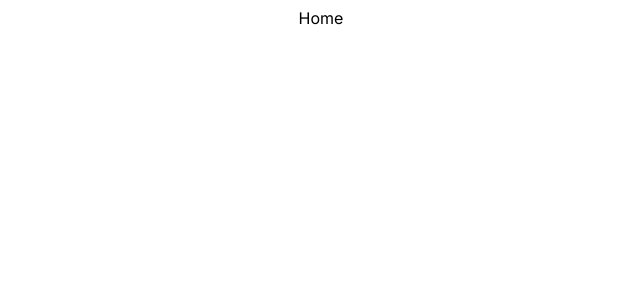
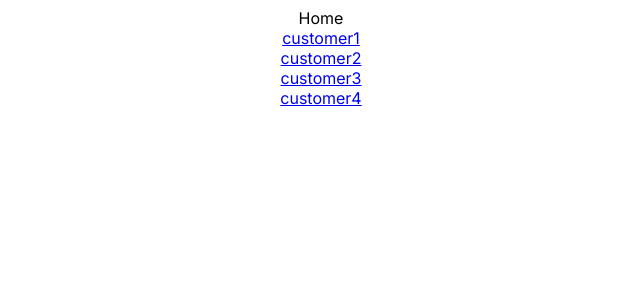
Before and after one commit to 0sa0sa/customer-ranking-web, a Next.js app: page / in a window 1280 px wide. Shown: the top 300 px of the page, without its empty margins (319-959 px from the left). Built offline with nearby package versions, Linux system fonts and the light colour scheme.

Commit message:
✨ add links

```diff
--- a/src/app/customer/[customerId]/page.tsx
+++ b/src/app/customer/[customerId]/page.tsx
@@ -1,4 +1,5 @@
 "use client";
+import Link from "next/link";
 import { useCustomer } from "../../../../hooks/customer/useCustomer";
 import { CustomerInfo } from "./CustomerInfo";
 import { RankingInfo } from "./RankingInfo";
@@ -8,6 +9,9 @@ export default function Customer() {
 
   return (
     <div style={{ display: "flex", flexDirection: "column" }}>
+      <div style={{ fontSize: "20px" }}>
+        <Link href="/">Home</Link>
+      </div>
       <CustomerInfo customerInfo={customerInfo} />
       <br />
       <RankingInfo customerInfo={customerInfo} rankingInfo={rankingInfo} />
--- a/src/app/page.tsx
+++ b/src/app/page.tsx
@@ -1,3 +1,13 @@
+import Link from "next/link";
+
 export default function Home() {
-  return <main>Home</main>;
+  return (
+    <main style={{ display: "flex", flexDirection: "column" }}>
+      Home
+      <Link href="/customer/1">customer1</Link>
+      <Link href="/customer/2">customer2</Link>
+      <Link href="/customer/3">customer3</Link>
+      <Link href="/customer/4">customer4</Link>
+    </main>
+  );
 }
```
